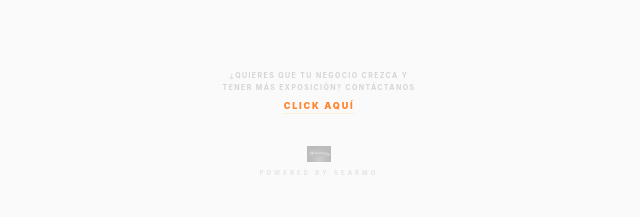
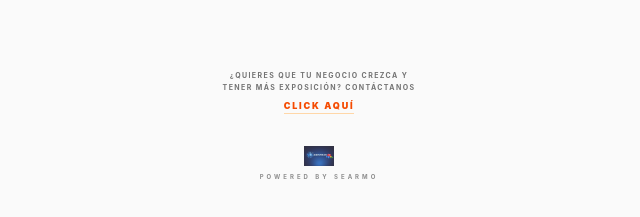
Before and after one commit to patycabrera8323-hub/mi-colonia-app-client, a React (Vite) app: page / in a window 1280 px wide. Shown: the part 543-760 px from the top of the page, without its empty margins (321-961 px from the left). Built offline with nearby package versions, Linux system fonts and the light colour scheme; no server answers; the database is empty.

Commit message:
Increase footer text contrast and logo visibility

```diff
--- a/src/App.tsx
+++ b/src/App.tsx
@@ -364,18 +364,18 @@ export default function App() {
             onClick={() => window.open('https://mi-colonia-admin.pages.dev/', '_blank')}
             className="inline-flex flex-col items-center gap-0.5 group"
           >
-            <span className="text-[7px] font-bold text-neutral-300 uppercase tracking-[0.2em] leading-relaxed max-w-[200px]">
+            <span className="text-[7px] font-bold text-neutral-500 uppercase tracking-[0.2em] leading-relaxed max-w-[200px]">
               ¿Quieres que tu negocio crezca y tener más exposición? Contáctanos
             </span>
-            <span className="text-[9px] font-black text-orange-500/80 group-hover:text-neutral-900 border-b border-orange-100 group-hover:border-neutral-900 transition-all uppercase tracking-[0.2em] mt-1">
+            <span className="text-[9px] font-black text-orange-600 group-hover:text-neutral-900 border-b border-orange-200 group-hover:border-neutral-900 transition-all uppercase tracking-[0.2em] mt-1">
               Click aquí
             </span>
           </button>
         </div>
 
-        <div className="flex flex-col items-center gap-1.5 opacity-25 grayscale hover:grayscale-0 hover:opacity-100 transition-all duration-1000">
-          <img src="/searmo-logo.png" alt="Searmo" className="h-4 w-auto object-contain" />
-          <p className="text-[6px] font-bold uppercase tracking-[0.5em] text-neutral-400">Powered by Searmo</p>
+        <div className="flex flex-col items-center gap-1.5 opacity-80 hover:opacity-100 transition-all duration-500">
+          <img src="/searmo-logo.png" alt="Searmo" className="h-5 w-auto object-contain" />
+          <p className="text-[6px] font-bold uppercase tracking-[0.5em] text-neutral-500">Powered by Searmo</p>
         </div>
       </footer>
 
```
